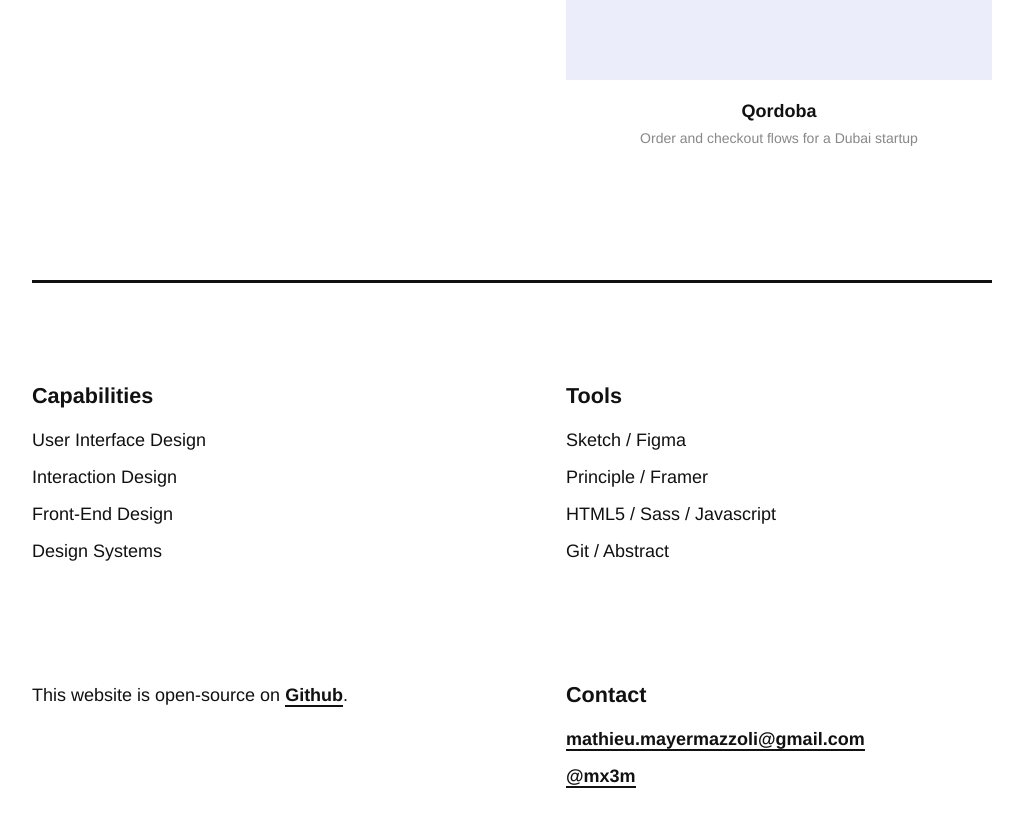
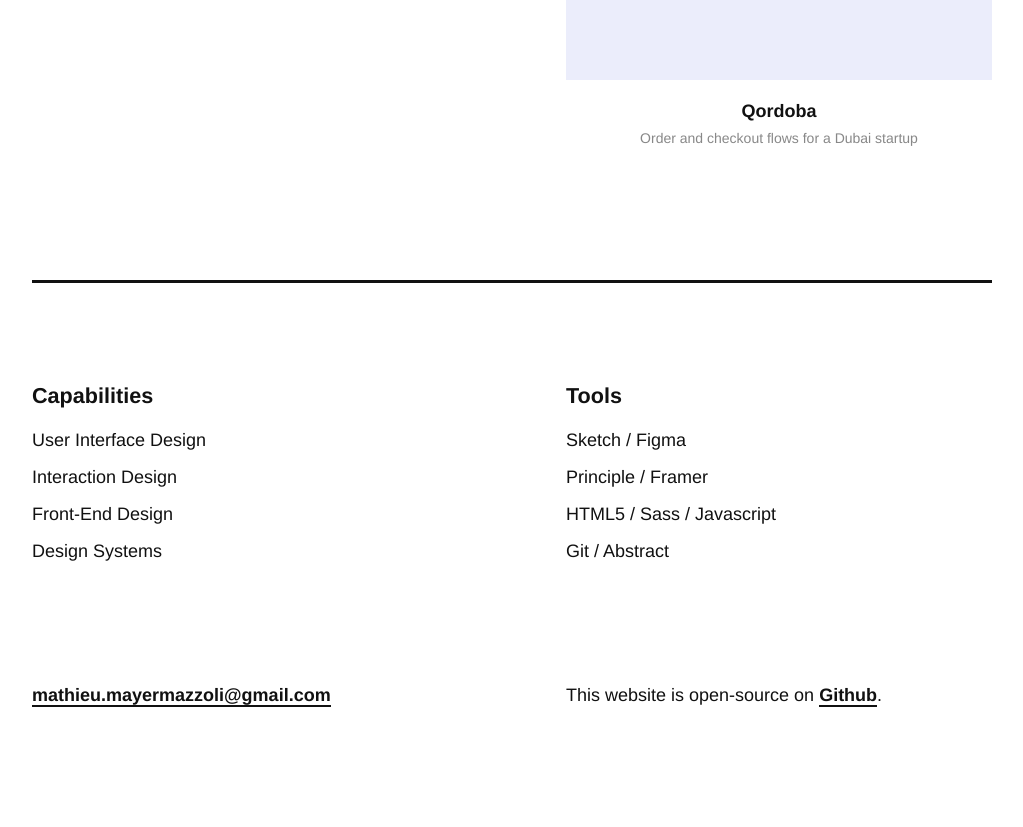
Before and after one commit to mx3m/mx3m.github.io, a Jekyll site: the page built from index.html, in a window 1280 px wide and 900 px high, scrolled down 4137 px. Shown: the top 827 px of the window, without its empty margins (128-1151 px from the left). Built offline with Jekyll 4.4.1, drawn with Linux system fonts in a browser that asks for light colours.

Commit message:
tweaked footer

```diff
--- a/_includes/footer.html
+++ b/_includes/footer.html
@@ -19,14 +19,10 @@
       </ul>
     </div> <!-- grid-item -->
     <div class="grid-item">
-      <p>This website is open-source on <a class="hint" href="https://github.com/mx3m/mx3m.github.io">Github</a>.</p>
+      <a class="hint" href="mailto:mathieu.mayermazzoli@gmail.com">&#109;&#097;&#116;&#104;&#105;&#101;&#117;&#046;&#109;&#097;&#121;&#101;&#114;&#109;&#097;&#122;&#122;&#111;&#108;&#105;&#064;&#103;&#109;&#097;&#105;&#108;&#046;&#099;&#111;&#109;</a>
     </div> <!-- grid-item -->
     <div class="grid-item">
-      <h2 class="section-title ts-strong">Contact</h2>
-      <ul class="list-reset">
-        <li><a class="hint" href="mailto:mathieu.mayermazzoli@gmail.com">&#109;&#097;&#116;&#104;&#105;&#101;&#117;&#046;&#109;&#097;&#121;&#101;&#114;&#109;&#097;&#122;&#122;&#111;&#108;&#105;&#064;&#103;&#109;&#097;&#105;&#108;&#046;&#099;&#111;&#109;</a></li>
-        <li><a class="hint" href="https://twitter.com/mx3m">@mx3m</a></li>
-      </ul>
+      <p>This website is open-source on <a class="hint" href="https://github.com/mx3m/mx3m.github.io">Github</a>.</p>
     </div> <!-- grid-item -->
   </div>
 </footer>
```
Also changed, not shown: 1 other file.
